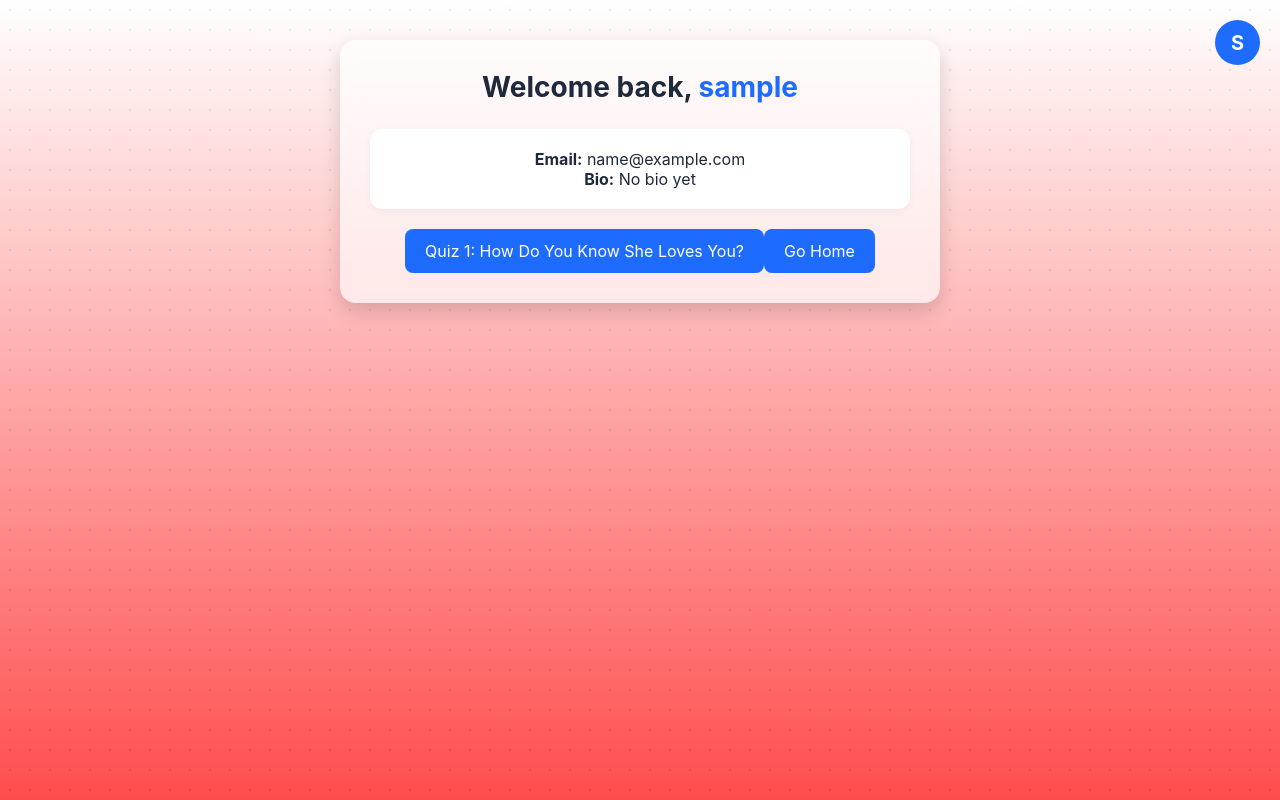
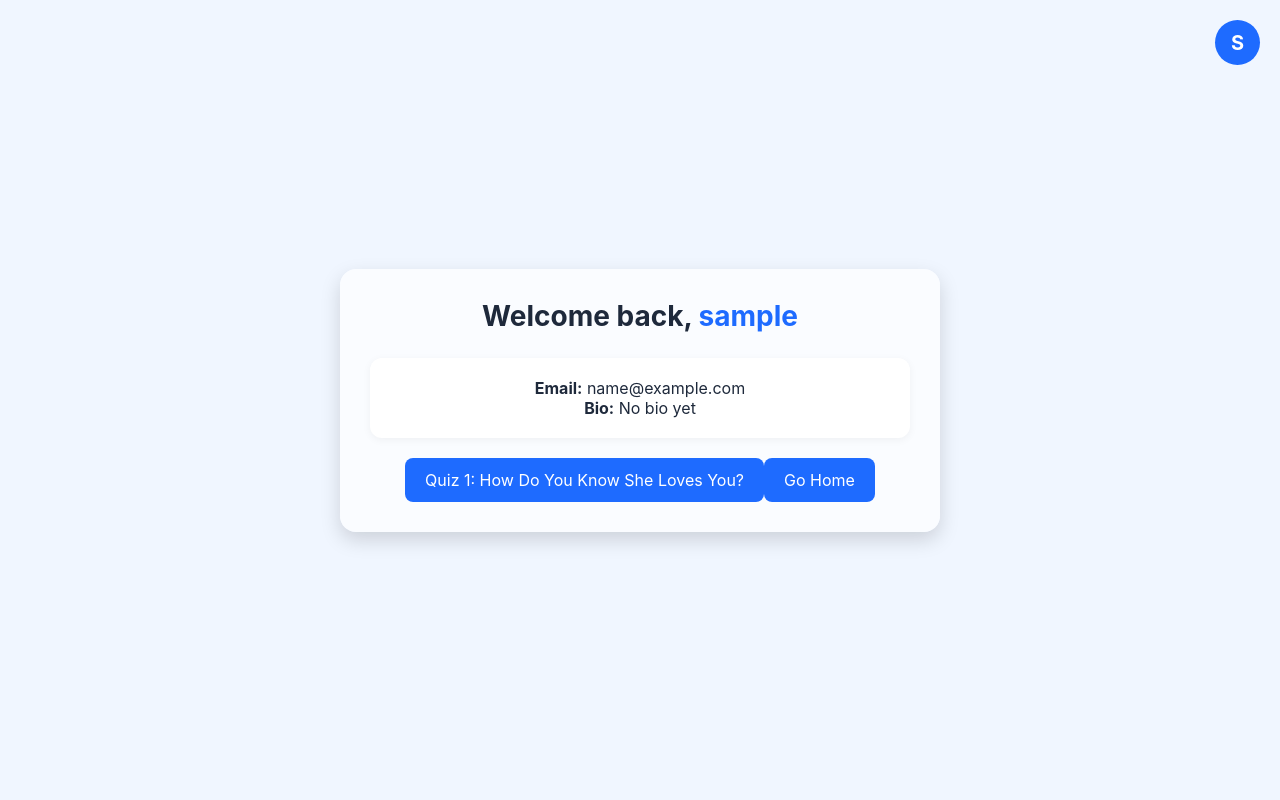
Before and after one commit to TammyforIT/quizappfrontend, a React (Vite) app: page / in a window 1280 px wide. Built offline with nearby package versions, Linux system fonts and the light colour scheme; sample sign-in values are in the browser's storage.

Commit message:
quizwrapper

```diff
--- a/src/pages/Quiz.css
+++ b/src/pages/Quiz.css
@@ -1,4 +1,4 @@
-.page-wrapper {
+.quiz-wrapper {
   min-height: 100vh;
   display: flex;
   justify-content: center;
--- a/src/pages/Quiz.jsx
+++ b/src/pages/Quiz.jsx
@@ -22,7 +22,7 @@ export default function Quiz() {
   if (done) return <QuizResults answers={answers} />;
 
   return (
-    <div className="page-wrapper">
+    <div className="quiz-wrapper">
       <div className="glass-panel">
         <h1 className="page-title">How Do You Know She Loves You?</h1>
 
```
